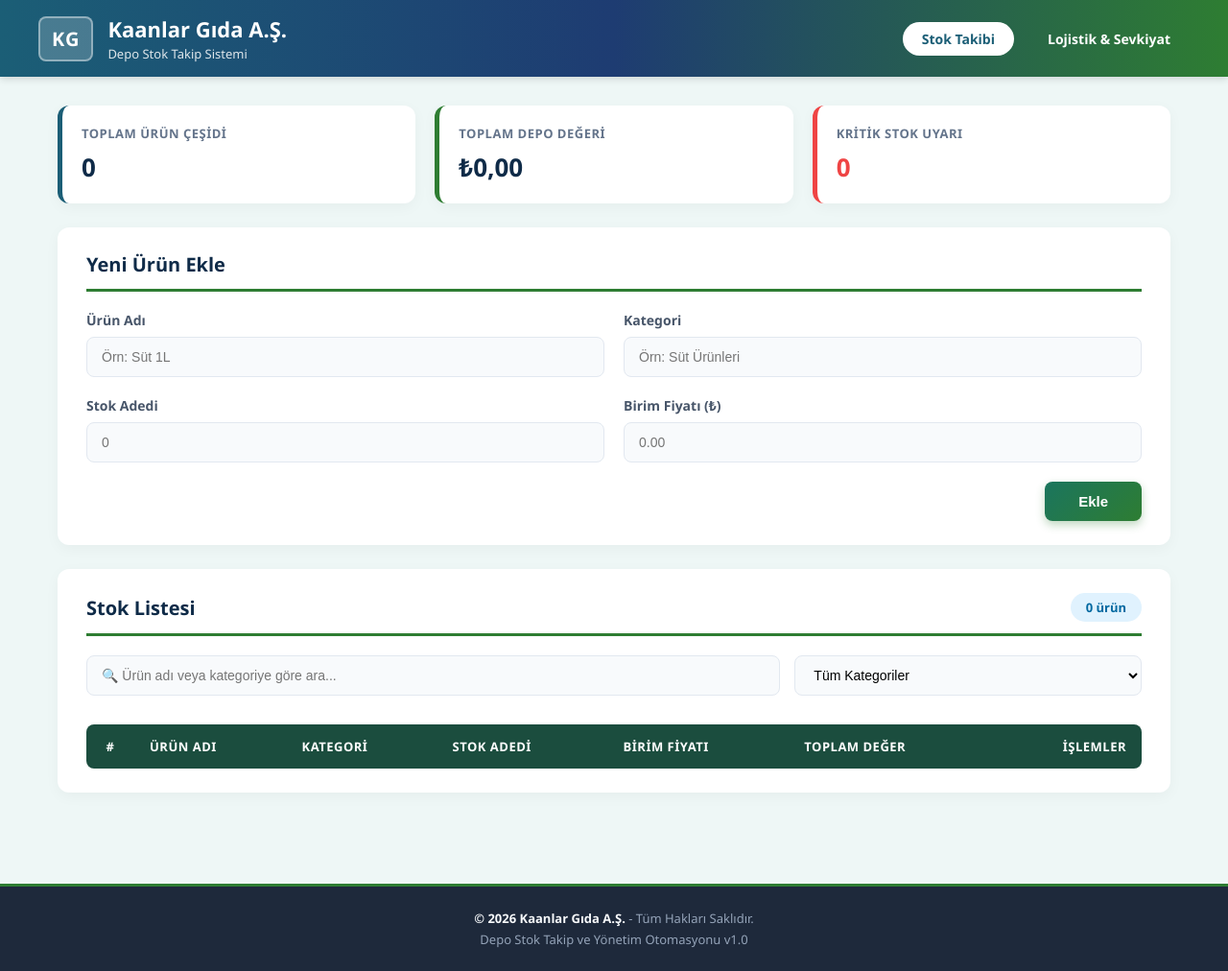
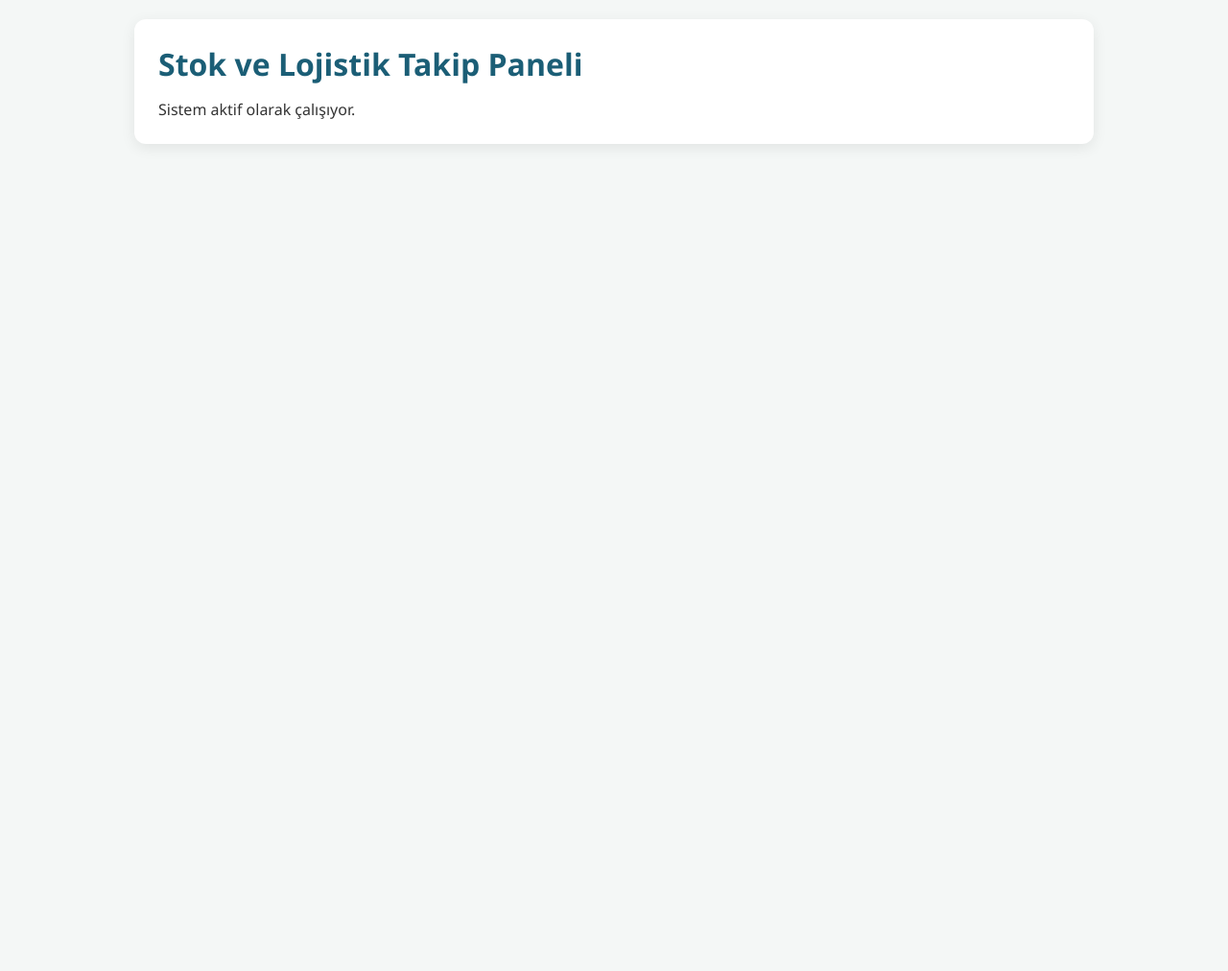
Before and after one commit to TahirMatraci/stok-takip-sistemi, a website: page frontend/index.html in a window 1280 px wide. Shown: the whole page at 96% size. After the commit the page ends 800 px from the top, so only its background shows below. Drawn offline with Linux system fonts and the light colour scheme; no server answers.

Commit message:
Update index.html

```diff
--- a/frontend/index.html
+++ b/frontend/index.html
@@ -3,306 +3,174 @@
 <head>
   <meta charset="UTF-8">
   <meta name="viewport" content="width=device-width, initial-scale=1.0">
-  <title>Kaanlar Gıda A.Ş. - Depo Stok Takip Sistemi</title>
+  <title>Stok Depo ve Lojistik Takip</title>
+
+  <!-- PWA Manifest ve Tema Ayarları -->
+  <link rel="manifest" href="/manifest.json">
+  <meta name="theme-color" content="#1b5e76">
+  <link rel="apple-touch-icon" href="https://cdn-icons-png.flaticon.com/512/2897/2897785.png">
+
   <style>
-    * { box-sizing: border-box; margin: 0; padding: 0; }
+    /* Genel Sıfırlama ve Temel Stiller */
+    * {
+      box-sizing: border-box;
+      margin: 0;
+      padding: 0;
+      font-family: 'Segoe UI', Tahoma, Geneva, Verdana, sans-serif;
+    }
+
     body {
-      font-family: 'Segoe UI', Tahoma, Geneva, Verdana, sans-serif;
-      background-color: #eef7f6;
-      color: #1e3a8a;
+      background-color: #f4f7f6;
+      color: #333;
+      padding: 20px;
+    }
+
+    .container {
+      max-width: 1000px;
+      margin: 0 auto;
+      background: #ffffff;
+      padding: 25px;
+      border-radius: 12px;
+      box-shadow: 0 4px 15px rgba(0,0,0,0.08);
+    }
+
+    h1, h2, h3 {
+      color: #1b5e76;
+      margin-bottom: 15px;
+    }
+
+    /* Form ve Alan Düzenleri */
+    .form-group {
+      margin-bottom: 15px;
       display: flex;
       flex-direction: column;
-      min-height: 100vh;
+      gap: 5px;
     }
 
-    header {
-      background: linear-gradient(90deg, #1b5e76 0%, #1e3c72 50%, #2e7d32 100%);
-      color: white;
-      padding: 15px 40px;
-      display: flex;
-      justify-content: space-between;
-      align-items: center;
-      box-shadow: 0 2px 8px rgba(0,0,0,0.15);
-    }
-    .brand-container { display: flex; align-items: center; gap: 15px; }
-    .logo-badge {
-      background-color: rgba(255, 255, 255, 0.2);
-      border: 2px solid rgba(255, 255, 255, 0.4);
-      border-radius: 8px;
-      padding: 8px 12px;
-      font-weight: bold;
-      font-size: 20px;
-      letter-spacing: 1px;
-    }
-    .brand-title h1 { font-size: 22px; font-weight: 700; margin-bottom: 2px; }
-    .brand-title p { font-size: 13px; opacity: 0.85; font-weight: 300; }
-
-    .nav-links { display: flex; gap: 15px; align-items: center; }
-    .nav-link {
-      color: white;
-      text-decoration: none;
-      padding: 8px 20px;
-      border-radius: 20px;
+    label {
       font-weight: 600;
       font-size: 14px;
-      transition: all 0.2s;
-    }
-    .nav-link.active {
-      background-color: white;
-      color: #1b5e76;
-    }
-    .nav-link:hover:not(.active) {
-      background-color: rgba(255, 255, 255, 0.15);
     }
 
-    .container { max-width: 1200px; margin: 30px auto; padding: 0 20px; flex: 1; width: 100%; }
-
-    .kpi-grid {
-      display: grid;
-      grid-template-columns: repeat(3, 1fr);
-      gap: 20px;
-      margin-bottom: 25px;
-    }
-    .kpi-card {
-      background: white;
-      border-radius: 12px;
-      padding: 20px;
-      box-shadow: 0 4px 15px rgba(0,0,0,0.04);
-      display: flex;
-      flex-direction: column;
-      gap: 8px;
-      border-left: 5px solid #1b5e76;
-    }
-    .kpi-card.green { border-left-color: #2e7d32; }
-    .kpi-card.red { border-left-color: #ef4444; }
-    .kpi-title { font-size: 13px; font-weight: 700; color: #64748b; text-transform: uppercase; letter-spacing: 0.5px; }
-    .kpi-value { font-size: 26px; font-weight: 800; color: #0f2b48; }
-
-    .card {
-      background: white;
-      border-radius: 12px;
-      padding: 25px 30px;
-      margin-bottom: 25px;
-      box-shadow: 0 4px 15px rgba(0,0,0,0.04);
-    }
-    .card-title-container {
-      display: flex;
-      justify-content: space-between;
-      align-items: center;
-      padding-bottom: 12px;
-      border-bottom: 3px solid #2e7d32;
-      margin-bottom: 20px;
-    }
-    .card-title { font-size: 20px; font-weight: 700; color: #0f2b48; }
-    .count-badge {
-      background-color: #e0f2fe;
-      color: #0369a1;
-      padding: 6px 16px;
-      border-radius: 20px;
-      font-size: 13px;
-      font-weight: 600;
+    input, select, textarea {
+      padding: 10px 12px;
+      border: 1px solid #ccc;
+      border-radius: 6px;
+      font-size: 15px;
+      width: 100%;
     }
 
-    .filter-grid {
-      display: grid;
-      grid-template-columns: 2fr 1fr;
-      gap: 15px;
-      margin-bottom: 20px;
+    /* Buton Grupları ve Tasarımı */
+    .button-group, .actions {
+      display: flex;
+      gap: 10px;
+      margin-top: 15px;
+      flex-wrap: wrap;
     }
-    .filter-grid input, .filter-grid select {
-      padding: 11px 15px;
-      border: 1px solid #e2e8f0;
-      background-color: #f8fafc;
-      border-radius: 8px;
-      font-size: 14px;
-      outline: none;
-    }
-    .filter-grid input:focus, .filter-grid select:focus { border-color: #1b5e76; background-color: #fff; }
 
-    .form-grid {
-      display: grid;
-      grid-template-columns: 1fr 1fr;
-      gap: 20px;
-    }
-    .form-group { display: flex; flex-direction: column; gap: 8px; }
-    .form-group label { font-size: 14px; font-weight: 600; color: #475569; }
-    .form-group input {
-      padding: 12px 15px;
-      border: 1px solid #e2e8f0;
-      background-color: #f8fafc;
-      border-radius: 8px;
-      font-size: 14px;
-      outline: none;
-      transition: border 0.2s;
-    }
-    .form-group input:focus { border-color: #1b5e76; background-color: #fff; }
-
-    .form-actions { display: flex; justify-content: flex-end; margin-top: 20px; }
-    .btn-submit {
-      background: linear-gradient(135deg, #1b755e 0%, #2e7d32 100%);
+    button, .btn {
+      background-color: #1b5e76;
       color: white;
       border: none;
-      padding: 12px 35px;
-      border-radius: 8px;
+      padding: 10px 18px;
+      border-radius: 6px;
       font-size: 15px;
+      cursor: pointer;
       font-weight: 600;
-      cursor: pointer;
-      box-shadow: 0 4px 10px rgba(46, 125, 50, 0.3);
-      transition: transform 0.1s, box-shadow 0.2s;
+      transition: background 0.2s ease;
+      text-align: center;
+      text-decoration: none;
+      display: inline-block;
     }
-    .btn-submit:hover { transform: translateY(-1px); box-shadow: 0 6px 14px rgba(46, 125, 50, 0.4); }
 
-    .table-responsive { overflow-x: auto; border-radius: 8px; }
-    table { width: 100%; border-collapse: separate; border-spacing: 0; margin-top: 10px; }
+    button:hover, .btn:hover {
+      background-color: #134355;
+    }
+
+    .btn-danger {
+      background-color: #dc3545;
+    }
+    .btn-danger:hover {
+      background-color: #bd2130;
+    }
+
+    /* Tablo Mimarisi */
+    .table-container {
+      width: 100%;
+      overflow-x: auto;
+      margin-top: 20px;
+    }
+
+    table {
+      width: 100%;
+      border-collapse: collapse;
+      margin-top: 10px;
+    }
+
+    th, td {
+      border: 1px solid #e0e0e0;
+      padding: 12px;
+      text-align: left;
+    }
 
     th {
-      background-color: #1b4d3e;
+      background-color: #1b5e76;
       color: white;
-      padding: 14px 16px;
-      font-size: 13px;
-      font-weight: 700;
-      text-transform: uppercase;
-      letter-spacing: 0.5px;
-      text-align: left;
     }
-    th:first-child { border-top-left-radius: 8px; width: 50px; text-align: center; }
-    th:last-child { border-top-right-radius: 8px; text-align: right; }
 
-    td {
-      padding: 14px 16px;
-      font-size: 14px;
-      border-bottom: 1px solid #e2e8f0;
-      color: #334155;
-      background-color: #ffffff;
+    tr:nth-child(even) {
+      background-color: #f9f9f9;
     }
-    td:first-child { text-align: center; font-weight: bold; }
-    td.islem-hucre { text-align: right; }
 
-    tr:last-child td { border-bottom: none; }
-    tr:last-child td:first-child { border-bottom-left-radius: 8px; }
-    tr:last-child td:last-child { border-bottom-right-radius: 8px; }
+    /* ==========================================
+       MOBİL EKRAN UYUMLULUĞU (PWA / TELEFON)
+       ========================================== */
+    @media (max-width: 768px) {
+      body {
+        padding: 10px;
+      }
 
-    tr:hover td { background-color: #f8fafc; }
-    .bos-satir td { text-align: center !important; color: #94a3b8; font-style: italic; padding: 30px; }
+      .container {
+        padding: 15px;
+      }
 
-    .btn { padding: 6px 14px; margin-left: 6px; border: none; border-radius: 6px; cursor: pointer; font-size: 12px; font-weight: 600; transition: opacity 0.2s; }
-    .btn:hover { opacity: 0.85; }
-    .btn--duzenle { background: #f59e0b; color: white; }
-    .btn--sil { background: #ef4444; color: white; }
+      /* Form elemanlarını ve butonları ekrana tam oturtur */
+      .button-group, .actions, form {
+        display: flex !important;
+        flex-direction: column !important;
+        width: 100% !important;
+        gap: 10px !important;
+      }
 
-    footer {
-      background: #1e293b;
-      color: #94a3b8;
-      text-align: center;
-      padding: 20px 40px;
-      font-size: 13px;
-      margin-top: 40px;
-      border-top: 3px solid #2e7d32;
+      button, .btn {
+        width: 100% !important;
+        padding: 12px !important;
+        font-size: 16px !important; /* Mobil basmayı kolaylaştırır */
+        box-sizing: border-box !important;
+      }
+
+      /* Tablonun taşmasını engeller, kaydırılabilir yapar */
+      .table-container {
+        display: block !important;
+        white-space: nowrap;
+      }
     }
-    footer p { margin: 4px 0; }
-    footer strong { color: #f8fafc; }
   </style>
 </head>
 <body>
 
-  <!-- Top Navbar -->
-  <header>
-    <div class="brand-container">
-      <div class="logo-badge">KG</div>
-      <div class="brand-title">
-        <h1>Kaanlar Gıda A.Ş.</h1>
-        <p>Depo Stok Takip Sistemi</p>
-      </div>
-    </div>
-    <div class="nav-links">
-      <a href="index.html" class="nav-link active">Stok Takibi</a>
-      <a href="shipments.html" class="nav-link">Lojistik & Sevkiyat</a>
-    </div>
-  </header>
-
   <div class="container">
-    <div class="kpi-grid">
-      <div class="kpi-card">
-        <div class="kpi-title">Toplam Ürün Çeşidi</div>
-        <div class="kpi-value" id="kpi-toplam-urun">0</div>
-      </div>
-      <div class="kpi-card green">
-        <div class="kpi-title">Toplam Depo Değeri</div>
-        <div class="kpi-value" id="kpi-depo-degeri">₺0,00</div>
-      </div>
-      <div class="kpi-card red">
-        <div class="kpi-title">Kritik Stok Uyarı</div>
-        <div class="kpi-value" id="kpi-kritik-stok" style="color: #ef4444;">0</div>
-      </div>
-    </div>
-
-    <div class="card">
-      <div class="card-title-container">
-        <h2 class="card-title">Yeni Ürün Ekle</h2>
-      </div>
-      <form id="urun-ekle-formu">
-        <div class="form-grid">
-          <div class="form-group">
-            <label for="urun-adi">Ürün Adı</label>
-            <input type="text" id="urun-adi" placeholder="Örn: Süt 1L" required>
-          </div>
-          <div class="form-group">
-            <label for="kategori">Kategori</label>
-            <input type="text" id="kategori" placeholder="Örn: Süt Ürünleri" required>
-          </div>
-          <div class="form-group">
-            <label for="stok-adedi">Stok Adedi</label>
-            <input type="number" id="stok-adedi" placeholder="0" required min="0">
-          </div>
-          <div class="form-group">
-            <label for="birim-fiyati">Birim Fiyatı (₺)</label>
-            <input type="number" id="birim-fiyati" placeholder="0.00" required step="0.01" min="0">
-          </div>
-        </div>
-        <div class="form-actions">
-          <button type="submit" id="form-gonder-btn" class="btn-submit">Ekle</button>
-        </div>
-      </form>
-    </div>
-
-    <div class="card">
-      <div class="card-title-container">
-        <h2 class="card-title">Stok Listesi</h2>
-        <span class="count-badge" id="urun-sayisi">0 ürün</span>
-      </div>
-
-      <div class="filter-grid">
-        <input type="text" id="search-input" placeholder="🔍 Ürün adı veya kategoriye göre ara...">
-        <select id="category-filter">
-          <option value="">Tüm Kategoriler</option>
-        </select>
-      </div>
-
-      <div class="table-responsive">
-        <table>
-          <thead>
-            <tr>
-              <th>#</th>
-              <th>ÜRÜN ADI</th>
-              <th>KATEGORİ</th>
-              <th>STOK ADEDİ</th>
-              <th>BİRİM FİYATI</th>
-              <th>TOPLAM DEĞER</th>
-              <th style="text-align: right;">İŞLEMLER</th>
-            </tr>
-          </thead>
-          <tbody id="stok-tablosu-govde">
-          </tbody>
-        </table>
-      </div>
-    </div>
+    <h1>Stok ve Lojistik Takip Paneli</h1>
+    <p>Sistem aktif olarak çalışıyor.</p>
   </div>
 
-  <footer>
-    <p><strong>© 2026 Kaanlar Gıda A.Ş.</strong> - Tüm Hakları Saklıdır.</p>
-    <p>Depo Stok Takip ve Yönetim Otomasyonu v1.0</p>
-  </footer>
-
-  <script src="js/main.js"></script>
+  <!-- PWA Service Worker Kaydı -->
+  <script>
+    if ('serviceWorker' in navigator) {
+      window.addEventListener('load', () => {
+        navigator.serviceWorker.register('/sw.js');
+      });
+    }
+  </script>
 </body>
 </html>
```
